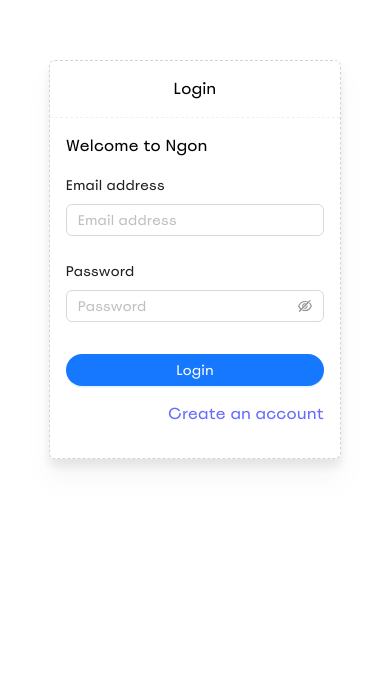
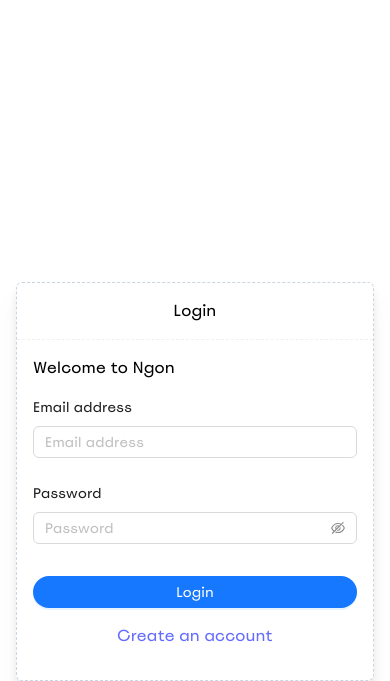
Before and after one commit to rahulrathod2736/ngon-web, a React (Vite) app: page /login in a window 390 px wide. Shown: the part 163-844 px from the top of the page. Built offline with nearby package versions, Linux system fonts and the light colour scheme; no server answers.

Commit message:
Login page Responsive

```diff
--- a/src/pages/login.page.tsx
+++ b/src/pages/login.page.tsx
@@ -73,11 +73,17 @@
       <div
         className={
           isFullScreen
-            ? "flex items-center justify-center w-screen bg-white h-screen"
+            ? "flex items-end sm:items-center justify-center w-screen bg-white h-screen"
             : ""
         }
       >
-        <div className="border-[1px] border-dashed border-slate-300 rounded-md bg-white drop-shadow-xl min-w-[75%] sm:min-w-[50%] lg:min-w-[33%] py-4">
+
+        <div className=
+          {
+            "border-[1px] border-dashed border-slate-300 rounded-md bg-white drop-shadow-xl sm:min-w-[50%] lg:min-w-[33%] py-4 "
+            + (isFullScreen ? "  w-full sm:w-fit  mx-4 " : " w-full ")
+          }
+        >
           <div className="text-center mb-4 px-4 text-black">Login</div>
           <Divider dashed />
           <div className="my-4 px-4 text-black">Welcome to Ngon</div>
@@ -118,7 +124,7 @@
               Login
             </Button>
           </Form>
-          <div className="text-right m-4">
+          <div className="text-center md:text-right m-4">
             <span className="link" onClick={handleCreateAccount}>
               Create an account
             </span>
@@ -138,6 +144,7 @@
             </Button>
           </div> */}
         </div>
+
       </div>
     </>
   );
```
